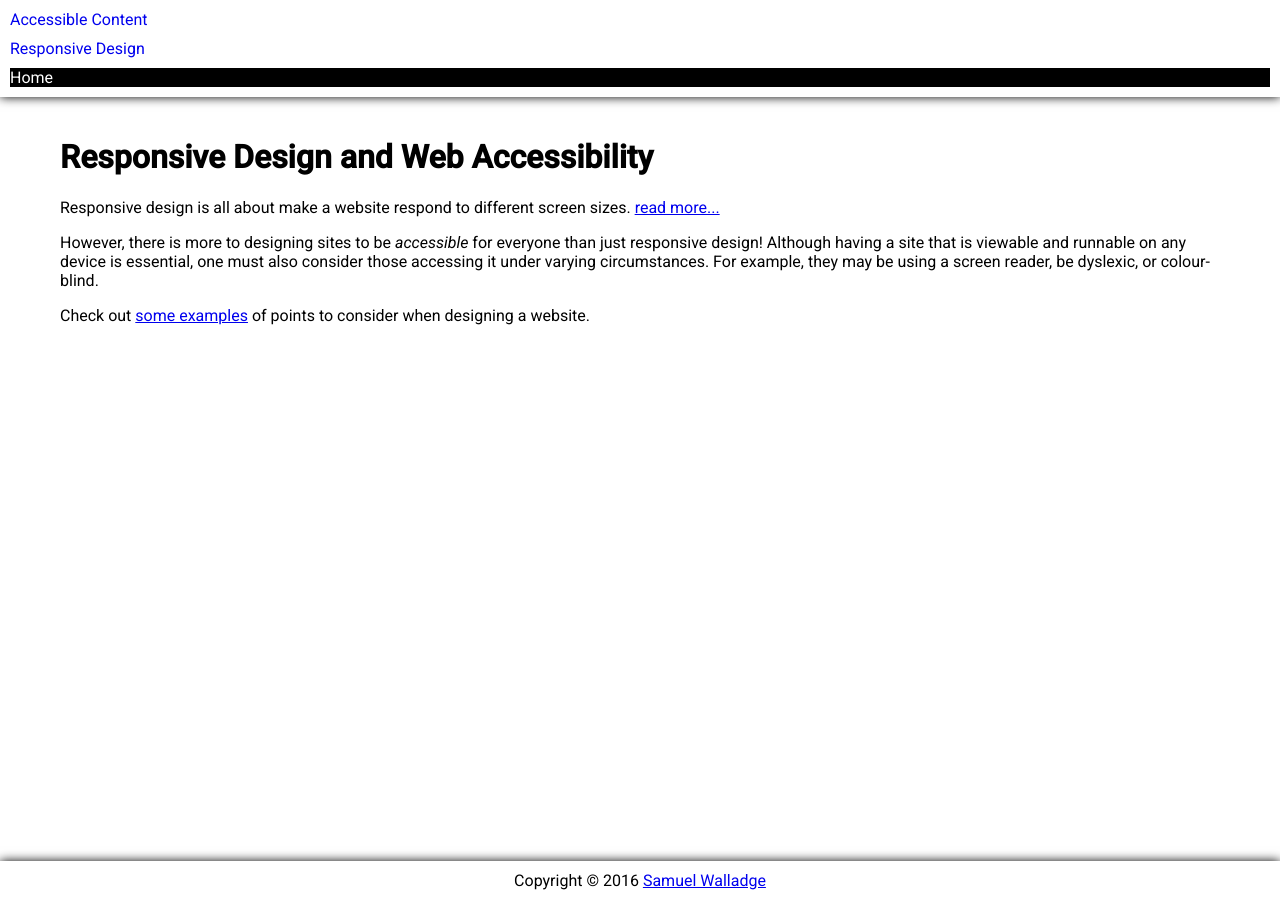
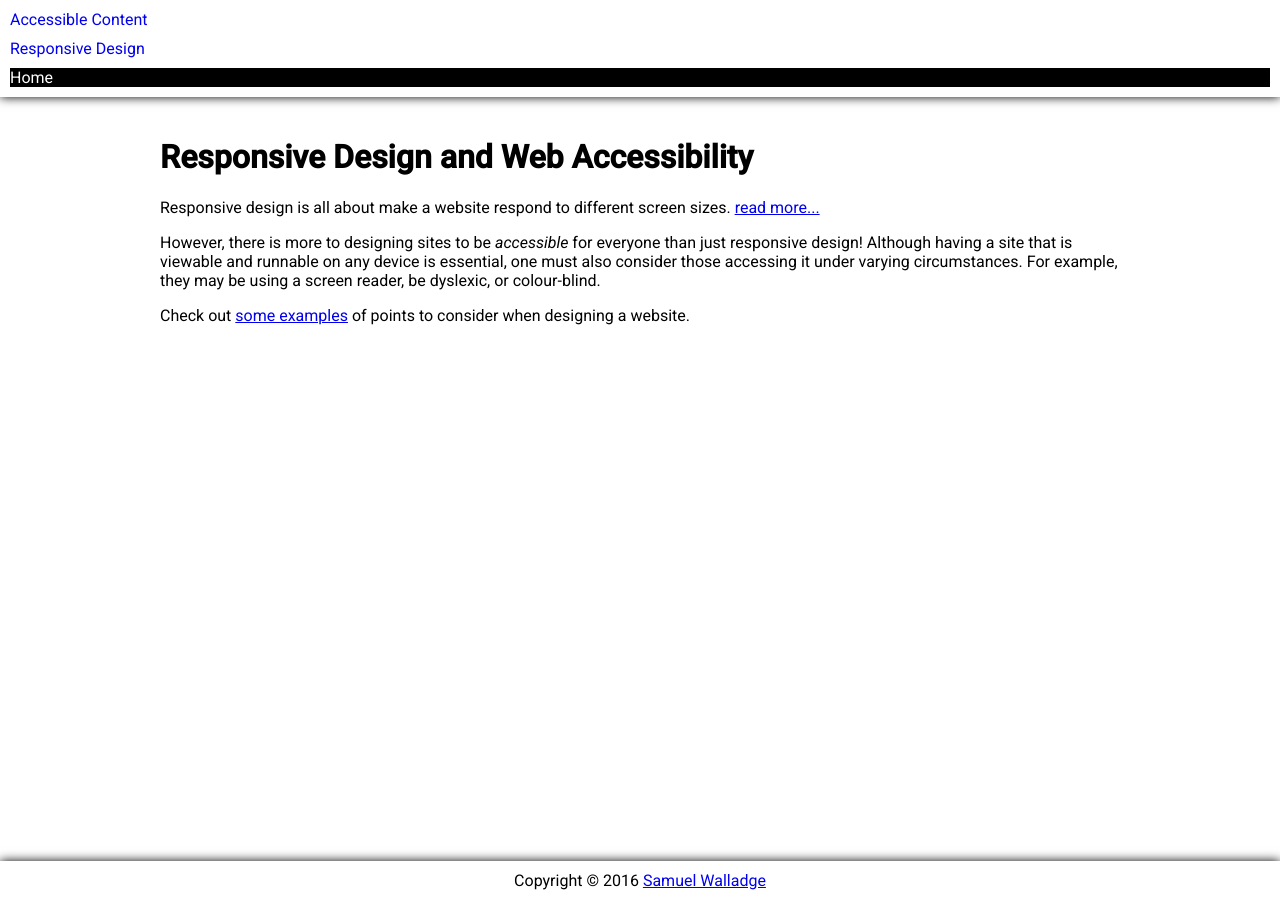
Before and after one commit to swalladge/hit226-a1, a Jekyll site: the page built from index.html, in a window 1280 px wide. Built offline with Jekyll 4.4.1, drawn with Linux system fonts in a browser that asks for light colours.

Commit message:
added attributions to css, tidied order and structure

```diff
--- a/_sass/_elements.scss
+++ b/_sass/_elements.scss
@@ -14,7 +14,7 @@
   font-family: OpenDyslexic, sans-serif;
 }
 
-// https://perishablepress.com/wrapping-content/
+/* to ensure long urls (as in references) get forced line breaks and don't destroy page layout (source: https://perishablepress.com/wrapping-content/) */
 a {
   white-space: pre;           /* CSS 2.0 */
   white-space: pre-wrap;      /* CSS 2.1 */
--- a/_sass/_headerfooter.scss
+++ b/_sass/_headerfooter.scss
@@ -1,3 +1,12 @@
+
+/* Header */
+
+header {
+  box-shadow: 0 0 10px $shadow-color;
+}
+
+
+/* Navigation bar */
 
 .site-nav {
 }
@@ -14,6 +23,8 @@
 }
 
 
+/* Footer */
+
 footer {
   width: 100%;
   text-align: center;
@@ -22,7 +33,3 @@
   padding-top: 10px;
   padding-bottom: 10px;
 }
-
-header {
-  box-shadow: 0 0 10px $shadow-color;
-}
--- a/_sass/_layout.scss
+++ b/_sass/_layout.scss
@@ -1,34 +1,37 @@
 /* base layout objects */
 
+/* html/body - base styling */
+
 html {
-  min-height: 100%;
   height: 100%;
-  width: 100%;
-  max-width: 100%;
   font-family: Roboto, Arial, sans-serif;
   font-size: 16px;
   font-weight: 400;
   font-size: 100%;
   background-color: $background;
-  margin: 0;
-  padding: 0;
 }
 
 body {
+  display: flex; /* flex layout using information from the tutorial at https://developer.mozilla.org/en-US/docs/Web/CSS/CSS_Flexible_Box_Layout/Using_CSS_flexible_boxes */
+  display: -webkit-flex; /* Safari */
+  -webkit-flex-flow: column; /* Safari 6.1+ */
+  flex-flow: column;
+}
+
+html, body {
+  margin: 0;
+  padding: 0;
   min-height: 100%;
   width: 100%;
   max-width: 100%;
-  display: flex;
-  display: -webkit-flex; /* Safari */
-  -webkit-flex-flow: column; /* Safari 6.1+ */
-  flex-flow: column;
-  margin: 0;
-  padding: 0;
 }
 
+
+
+/* page content layout */
+
 .page-content-wrapper {
-  max-width: 1500px;
-  max-width: 100%;
+  max-width: 1200px;
   margin: 0 auto;
   flex: 2;
   -webkit-flex: 2; /* Safari 6.1+ */
@@ -42,6 +45,12 @@
 .plain-section {
   padding: 20px;
 }
+
+
+
+/* blocks layout design (used on accessibility page)
+ * partly generated using an online tool found at http://the-echoplex.net/flexyboxes/
+ */
 
 .block-box {
   width: 100%;
@@ -82,10 +91,13 @@
   margin: 20px;
 }
 
+
+/* responsiveness for page content */
+
 /* keep page content neat on average size screens */
-@media (max-width: 1500px) {
+@media (max-width: 1300px) {
   .page-content-wrapper {
-    max-width: 1200px;
+    max-width: 1000px;
   }
 }
 
--- a/css/main.scss
+++ b/css/main.scss
@@ -11,6 +11,7 @@
 /* normalize elements to avoid cross browser weirdness (source: https://github.com/necolas/normalize.css) */
 @import '{{ site.baseurl }}/css/normalize.css';
 
+/* dyslexic font - (source: http://opendyslexic.org/) */
 @font-face {
   font-family: OpenDyslexic;
   src: url("{{ site.baseurl }}/assets/OpenDyslexic3.ttf") format("truetype");
```
